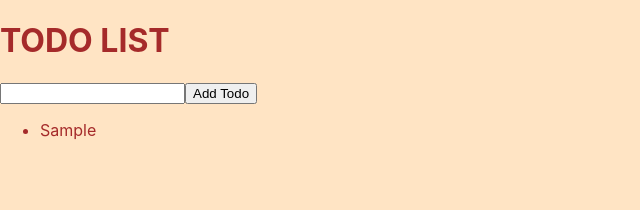
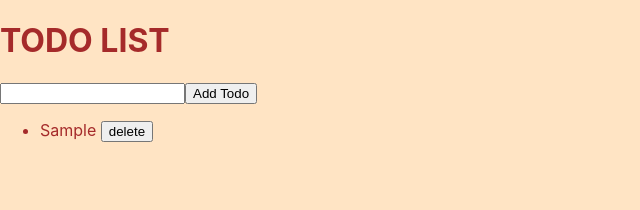
Before and after one commit to Muhammadahmed2001/todo-app, a React (Create React App) app: page / in a window 1280 px wide. Both pictures are taken after typing "Sample" into the empty fields and a click on the button "Add Todo". Shown: the top 210 px of the page, without its empty margins (0-640 px from the left). Built offline with nearby package versions, Linux system fonts and the light colour scheme.

Commit message:
add delete button

```diff
--- a/src/App.js
+++ b/src/App.js
@@ -20,7 +20,7 @@ function App() {
 
           <ul>
             {todo.map((v, i) => (
-              <li key={i}>{v}</li>
+              <li key={i}>{v} <button>delete</button></li>
             ))}
           </ul>
         </div>
```
